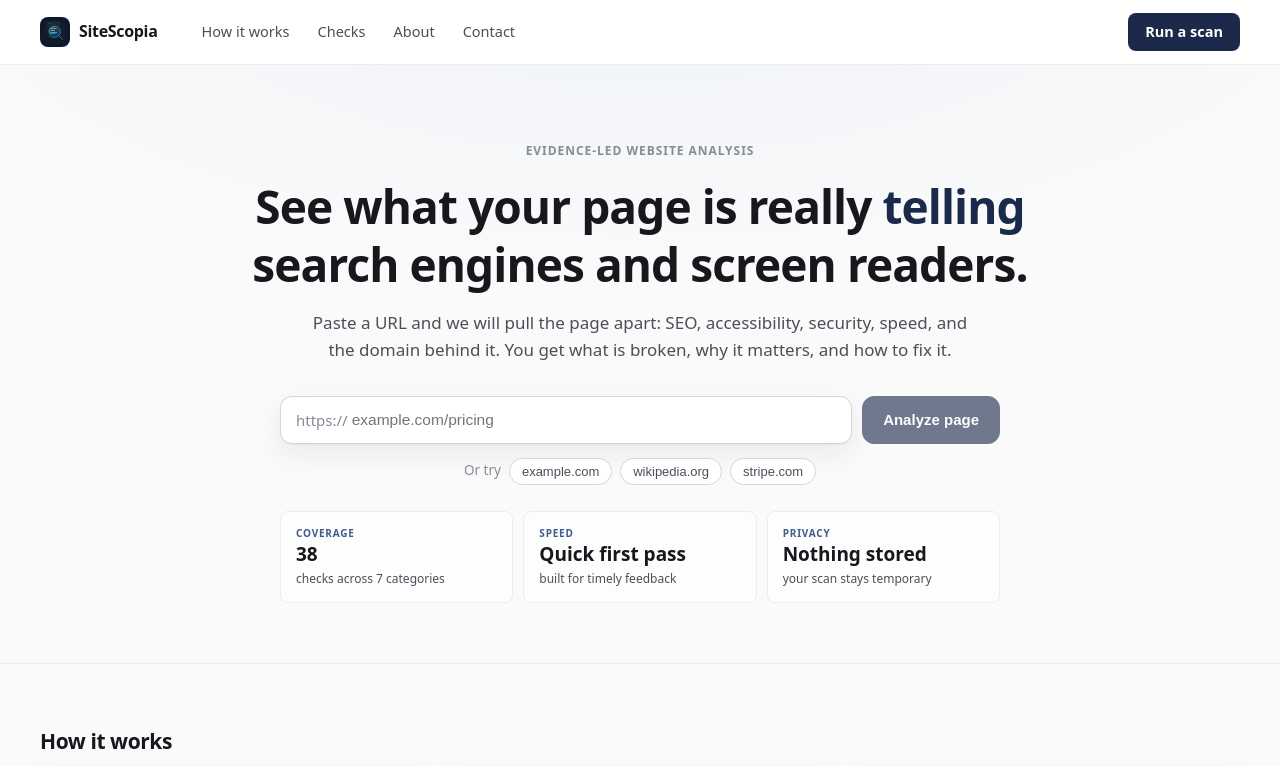
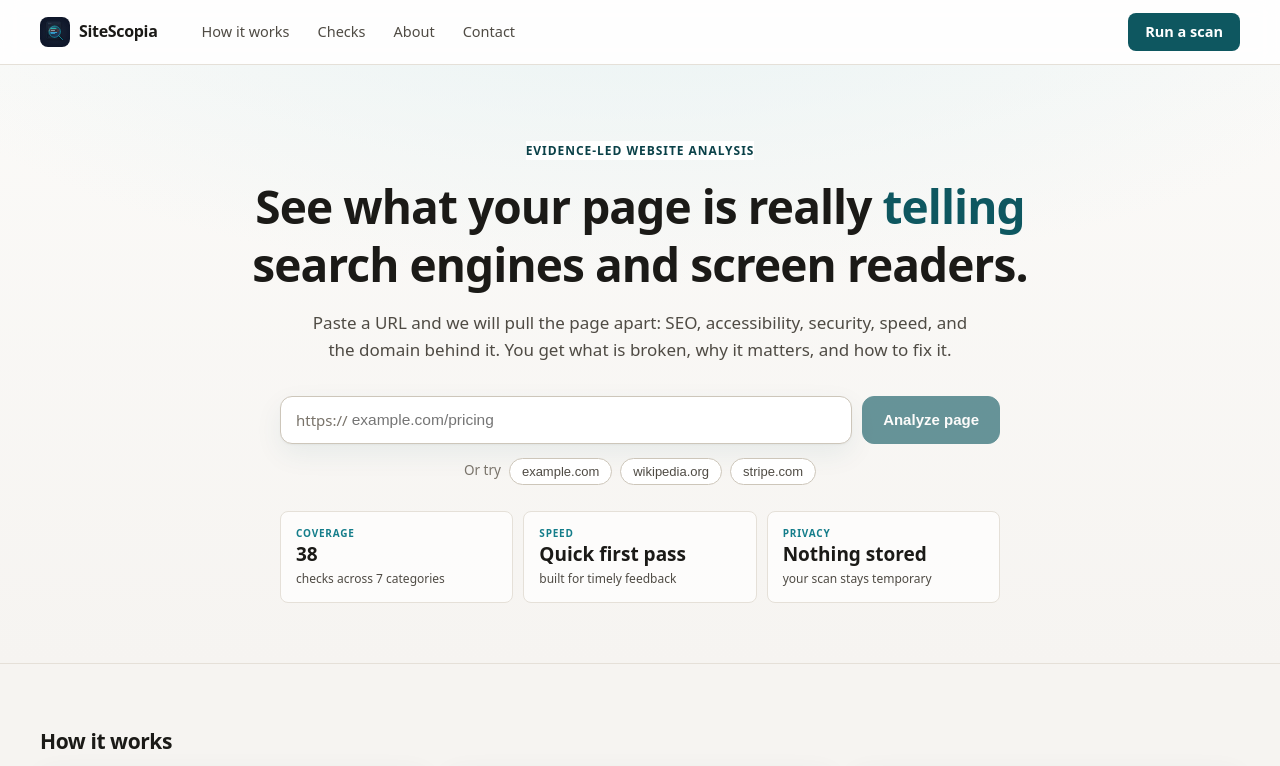
Before and after one commit to devRaoRizwan/sitescopia, a React (Vite) app in the folder frontend/: page / in a window 1280 px wide. Shown: the top 766 px of the page. Built offline with nearby package versions, Linux system fonts and the light colour scheme; no server answers.

Commit message:
test files del

```diff
--- a/frontend/src/components/ScoreBars.jsx
+++ b/frontend/src/components/ScoreBars.jsx
@@ -1,4 +1,4 @@
-import { CATEGORY_LABELS } from './status'
+import { CATEGORY_LABELS, STATUS_COLORS, scoreBand } from './status'
 
 export default function ScoreBars({ byCategory, active, onSelect }) {
   const rows = Object.entries(byCategory).sort(([, a], [, b]) => a - b)
@@ -13,6 +13,7 @@ export default function ScoreBars({ byCategory, active, onSelect }) {
       <ul className="bars">
         {rows.map(([key, score]) => {
           const isActive = active === key
+          const band = scoreBand(score)
           return (
             <li key={key}>
               <button
@@ -20,13 +21,13 @@ export default function ScoreBars({ byCategory, active, onSelect }) {
                 className={isActive ? 'bar-row active' : 'bar-row'}
                 onClick={() => onSelect(isActive ? 'all' : key)}
                 aria-pressed={isActive}
-                title={`Show only ${CATEGORY_LABELS[key]} findings`}
+                title={`${CATEGORY_LABELS[key]}: ${score} out of 100 (${band.label}). Click to filter.`}
               >
                 <span className="bar-label">{CATEGORY_LABELS[key]}</span>
                 <span className="bar-track">
                   <span
                     className="bar-fill"
-                    style={{ width: `${Math.max(score, 2)}%` }}
+                    style={{ width: `${Math.max(score, 2)}%`, background: STATUS_COLORS[band.role] }}
                   />
                 </span>
                 <span className="bar-value">{score}</span>
--- a/frontend/src/main.jsx
+++ b/frontend/src/main.jsx
@@ -13,6 +13,9 @@ import Privacy from './pages/Privacy'
 import Terms from './pages/Terms'
 import NotFound from './pages/NotFound'
 import './styles.css'
+
+const LOCAL_HOSTS = ['localhost', '127.0.0.1', '[::1]']
+const trackingEnabled = !LOCAL_HOSTS.includes(window.location.hostname)
 
 const queryClient = new QueryClient({
   defaultOptions: { queries: { retry: 1, refetchOnWindowFocus: false } },
@@ -35,7 +38,7 @@ ReactDOM.createRoot(document.getElementById('root')).render(
           </Route>
         </Routes>
       </BrowserRouter>
-      <Analytics />
+      {trackingEnabled && <Analytics />}
     </QueryClientProvider>
   </React.StrictMode>,
 )
--- a/frontend/src/styles.css
+++ b/frontend/src/styles.css
@@ -1,21 +1,21 @@
 :root {
   color-scheme: light;
 
-  --brand-700: #111c33;
-  --brand-600: #1b2a4a;
-  --brand-500: #3e5c8a;
-  --brand-100: #d6deea;
-  --brand-50: #eef2f8;
-
-  --page: #fafafa;
+  --brand-700: #0a4148;
+  --brand-600: #0e5760;
+  --brand-500: #147d8a;
+  --brand-100: #bfdde1;
+  --brand-50: #e6f2f3;
+
+  --page: #f6f4f1;
   --surface: #ffffff;
-  --surface-2: #f7f7f7;
-  --line: #ededed;
-  --line-strong: #d5d5d5;
-
-  --ink: #16181d;
-  --ink-2: #4a4f59;
-  --muted: #868c99;
+  --surface-2: #f1eee9;
+  --line: #e5e0d8;
+  --line-strong: #cdc6ba;
+
+  --ink: #1b1a17;
+  --ink-2: #4f4b44;
+  --muted: #79736a;
 
   --good: #16803c;
   --warning: #c58a00;
@@ -32,7 +32,7 @@
 
   --radius: 12px;
   --radius-sm: 8px;
-  --shadow: 0 1px 2px rgba(16, 34, 53, 0.04), 0 10px 28px rgba(16, 34, 53, 0.07);
+  --shadow: 0 1px 2px rgba(27, 26, 23, 0.04), 0 10px 28px rgba(14, 87, 96, 0.07);
   --shell: 1560px;
 }
 
@@ -757,10 +757,10 @@ code {
 .bar-row.active { border-color: var(--brand-100); background: var(--brand-50); }
 .bar-label { color: #4c576a; font-size: 12px; font-weight: 650; }
 .bar-track { height: 5px; background: #e8edf3; border-radius: 999px; overflow: hidden; }
-.bar-fill { display: block; height: 100%; border-radius: inherit; background: linear-gradient(90deg, #243b65, #7399d3); }
+.bar-fill { display: block; height: 100%; border-radius: inherit; background: var(--brand-500); }
 .bar-stack { display: flex; height: 100%; gap: 2px; }
 .bar-stack span { display: block; height: 100%; border-radius: 2px; }
-.bar-value { color: #17253d; font-size: 12px; font-weight: 750; text-align: right; font-variant-numeric: tabular-nums; }
+.bar-value { color: var(--ink); font-size: 12px; font-weight: 750; text-align: right; font-variant-numeric: tabular-nums; }
 
 .chart-note { margin: 16px 0 0; color: var(--muted); font-size: 12.5px; }
 
@@ -1356,7 +1356,7 @@ code {
   top: 0;
   z-index: 100;
   padding: 12px 20px;
-  background: var(--ink);
+  background: var(--brand-600);
   color: var(--surface);
   font-weight: 600;
   text-decoration: none;
@@ -1478,7 +1478,7 @@ code {
 .site-favicon-fallback {
   display: grid;
   place-items: center;
-  background: var(--ink);
+  background: var(--brand-600);
   color: var(--surface);
   font-size: 14px;
   font-weight: 700;
@@ -1610,7 +1610,7 @@ code {
   cursor: pointer;
 }
 .rail-item:hover { background: var(--surface); }
-.rail-item.active { background: var(--ink); color: var(--surface); font-weight: 550; }
+.rail-item.active { background: var(--brand-600); color: var(--surface); font-weight: 550; }
 .rail-item.active .rail-count { background: rgba(255, 255, 255, 0.18); color: var(--surface); }
 
 .rail-count {
@@ -2010,3 +2010,93 @@ code {
 .contact-list li { display: flex; align-items: center; gap: 9px; flex-wrap: wrap; }
 .contact-icon { color: var(--muted); flex: none; }
 .contact-list a { font-size: 13.5px; word-break: break-all; }
+
+a { color: var(--brand-600); }
+a:hover { color: var(--brand-700); }
+
+.nav-links a.active,
+.nav-links a:hover { color: var(--brand-700); background: var(--brand-50); }
+
+.brand-mark { background: var(--brand-600); box-shadow: none; }
+
+.hero {
+  background:
+    radial-gradient(1200px 520px at 50% -24%, var(--brand-50), transparent 70%),
+    linear-gradient(180deg, #fbfaf8 0%, var(--page) 100%);
+}
+
+.page-header {
+  background:
+    radial-gradient(900px 400px at 10% -30%, var(--brand-50), transparent 72%),
+    linear-gradient(180deg, #fbfaf8 0%, var(--page) 100%);
+}
+
+.section-alt { background: var(--surface-2); }
+
+.eyebrow {
+  border-color: var(--brand-100);
+  background: var(--surface);
+  color: var(--brand-700);
+}
+
+.hero h1 em { color: var(--brand-600); font-style: normal; }
+
+.url-field:focus-within {
+  border-color: var(--brand-500);
+  box-shadow: 0 0 0 4px var(--brand-50);
+}
+.field input:focus, .field select:focus, .field textarea:focus,
+.rail-search input:focus {
+  border-color: var(--brand-500);
+  box-shadow: 0 0 0 3px var(--brand-50);
+}
+
+.url-form button,
+.nav-cta,
+.primary-button {
+  background: var(--brand-600);
+  border-color: var(--brand-600);
+  color: #fff;
+}
+.url-form button:hover:not(:disabled),
+.nav-cta:hover,
+.primary-button:hover {
+  background: var(--brand-700);
+  border-color: var(--brand-700);
+}
+
+.tile-hero {
+  background: linear-gradient(155deg, var(--brand-50) 0%, var(--surface) 62%);
+  border-color: var(--brand-100);
+}
+
+.step-number { color: var(--brand-500); }
+
+.fix strong {
+  background: var(--brand-50);
+  color: var(--brand-700);
+}
+
+.chip { background: var(--brand-50); color: var(--brand-700); }
+
+.bar-row.active { background: var(--brand-50); }
+
+.ghost-button:hover {
+  border-color: var(--brand-500);
+  color: var(--brand-700);
+  background: var(--brand-50);
+}
+
+.spinner { border-color: var(--brand-100); border-top-color: var(--brand-600); }
+
+.card-icon { color: var(--brand-500); }
+.fact-group-title { color: var(--brand-700); }
+
+.url-form button:disabled,
+.primary-button:disabled,
+.ghost-button:disabled {
+  background: var(--surface);
+  border-color: var(--line-strong);
+  color: var(--muted);
+  cursor: not-allowed;
+}
```
Also changed, not shown: frontend/scripts/_probe.mjs (deleted, +0 -26 lines), frontend/scripts/_serve.mjs (deleted, +0 -28 lines).
